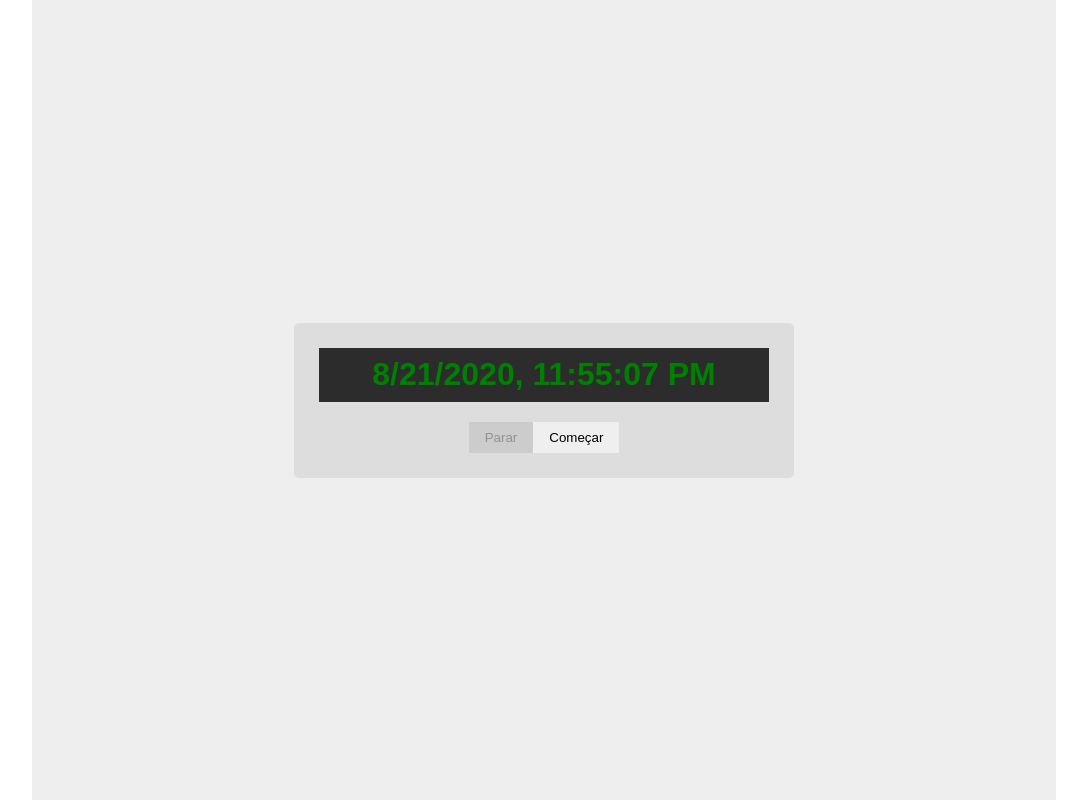
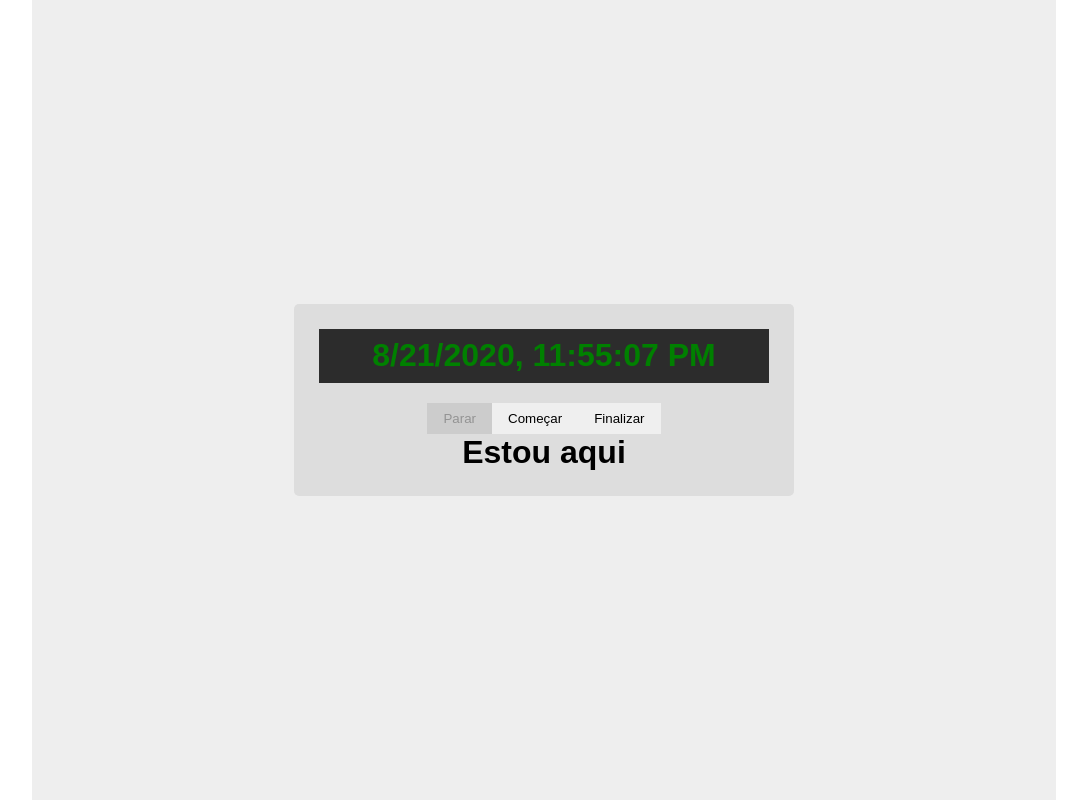
Before and after one commit to JVitorLeone/Ponto, a React (Create React App) app: page / in a window 1280 px wide. Shown: the whole page, without its empty margins (96-1183 px from the left). Built offline with nearby package versions, Linux system fonts and the light colour scheme.

Commit message:
feat: init context

```diff
--- a/src/App.js
+++ b/src/App.js
@@ -9,6 +9,7 @@ function App() {
   return (
 	<GlobalContext>
 		<Ponto />
+
 		<GlobalStyles />
 	</GlobalContext>
   );
--- a/src/GlobalContext.js
+++ b/src/GlobalContext.js
@@ -1,13 +1,18 @@
-import React from 'react';
+import React, {useState} from 'react';
 
-const Context = React.createContext();
+const Context = React.createContext({
+	setPeriod: () => {}
+});
 
-function GlobalContext({ children }) {
+export function GlobalContext({ children }) {
+	// const [journey, setJourney] = useState();
+	const [period, setPeriod] = useState([]);
+
 	return (
-		<Context.Provider value={""}>
+		<Context.Provider value={{ setPeriod }}>
 			{ children }
 		</Context.Provider>
 	)
 }
 
-export { GlobalContext }
+export default Context;
--- a/src/components/ButtonTray/index.js
+++ b/src/components/ButtonTray/index.js
@@ -3,7 +3,7 @@ import React from 'react';
 import {Container, Button} from './style.js';
 
 function ButtonTray(props) {
-	const { start, stop, isActive } = props;
+	const { start, stop, finish, isActive } = props;
 
 	return (
 		<Container>
@@ -17,6 +17,10 @@ function ButtonTray(props) {
 				disabled={ isActive } >
 			Começar
 			</Button>
+			<Button
+				onClick={ () => finish() } >
+			Finalizar
+			</Button>
 		</Container>
 	);
 }
--- /dev/null
+++ b/src/components/CurrentPeriod/index.js
@@ -0,0 +1,9 @@
+import React from 'react';
+
+function CurrentPeriod(props) {
+	return (
+		<h1>Estou aqui</h1>
+	);
+}
+
+export { CurrentPeriod };
--- a/src/components/Ponto/index.js
+++ b/src/components/Ponto/index.js
@@ -1,20 +1,24 @@
-import React, {useState, useEffect} from 'react';
+import React, {useState, useContext} from 'react';
 
 import {
 	Container,
 	PontoBox
 } from './style';
 
+import Context from '../../GlobalContext';
 import {ButtonTray} from '../ButtonTray';
 import {Watch} from '../Watch';
+import {CurrentPeriod} from '../CurrentPeriod';
 
 function Ponto(){
+	const {setPeriod} = useContext(Context);
+
 	const [time, setTime] = useState(new Date());
 
 	const [periods, setPeriods] = useState([]);
 	const [active, setActive] = useState(false);
 
-	const stopJourney = () => {
+	const stopPeriod = () => {
 		var snapShot = periods;
 		var currentPeriod = snapShot.pop();
 
@@ -25,13 +29,17 @@ function Ponto(){
 		setActive(false);
 	};
 
-	const startJourney = () => {
+	const startPeriod = () => {
 		setPeriods([
 			...periods,
 			[time, null]
 		]);
 		setActive(true);
-	}
+	};
+
+	const finishPeriod = () => {
+		setPeriod(periods);
+	};
 
 	return (
 		<Container>
@@ -43,9 +51,12 @@ function Ponto(){
 
 				<ButtonTray
 					isActive={ active }
-					start={ () => startJourney() }
-					stop={ () => stopJourney() }
+					start={ () => startPeriod() }
+					stop={ () => stopPeriod() }
+					finish={ () => finishPeriod() }
 				/>
+
+				<CurrentPeriod />
 			</PontoBox>
 		</Container>
 	);
```
Also changed, not shown: src/components/CurrentPeriod/style.js (added).
